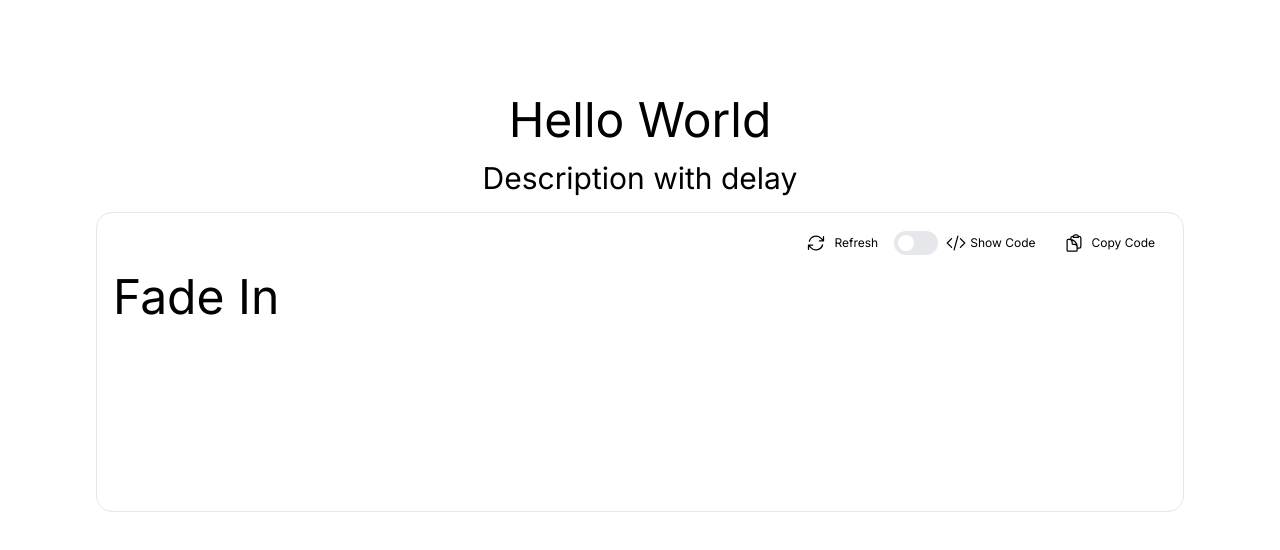
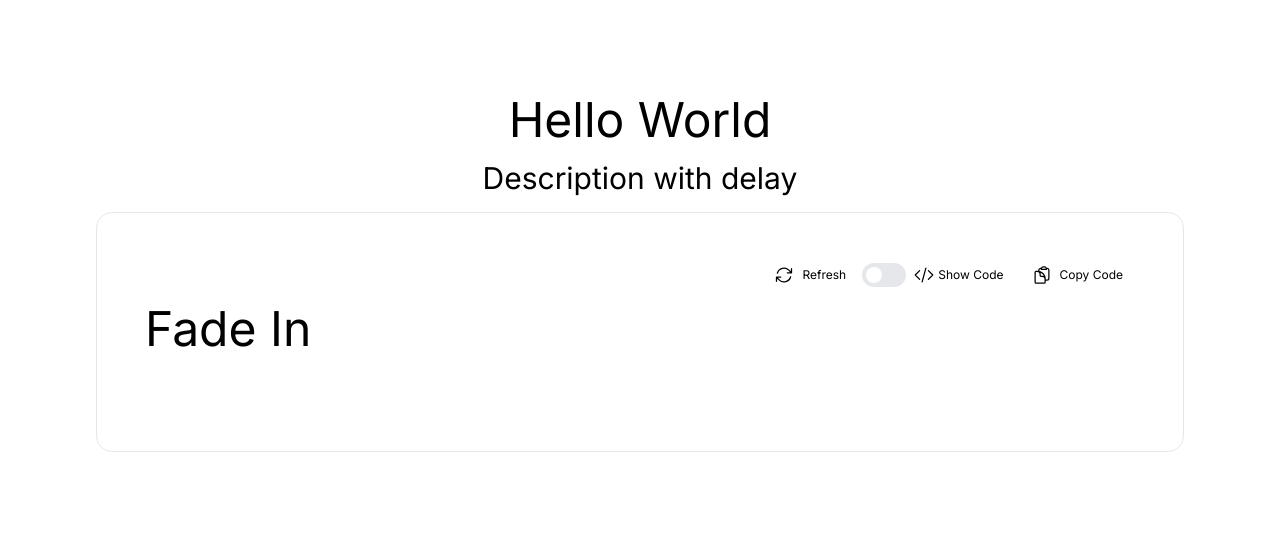
Before and after one commit to EMurrell/Motion-Repo, a Next.js app: page / in a window 1280 px wide. Shown: the top 550 px of the page. Built offline with nearby package versions, Linux system fonts and the light colour scheme.

Commit message:
update min-h on container

```diff
--- a/app/components/CodePreview.tsx
+++ b/app/components/CodePreview.tsx
@@ -44,7 +44,7 @@ export default function CodePreview({
   };
 
   return (
-    <div className="border rounded-2xl p-4 my-4 w-full min-h-[300px]">
+    <div className="border rounded-2xl p-4 lg:p-12 my-4 w-full min-h-[240px]">
       <div className="flex justify-end items-center mb-4">
         <button
           onClick={handleReset}
```
